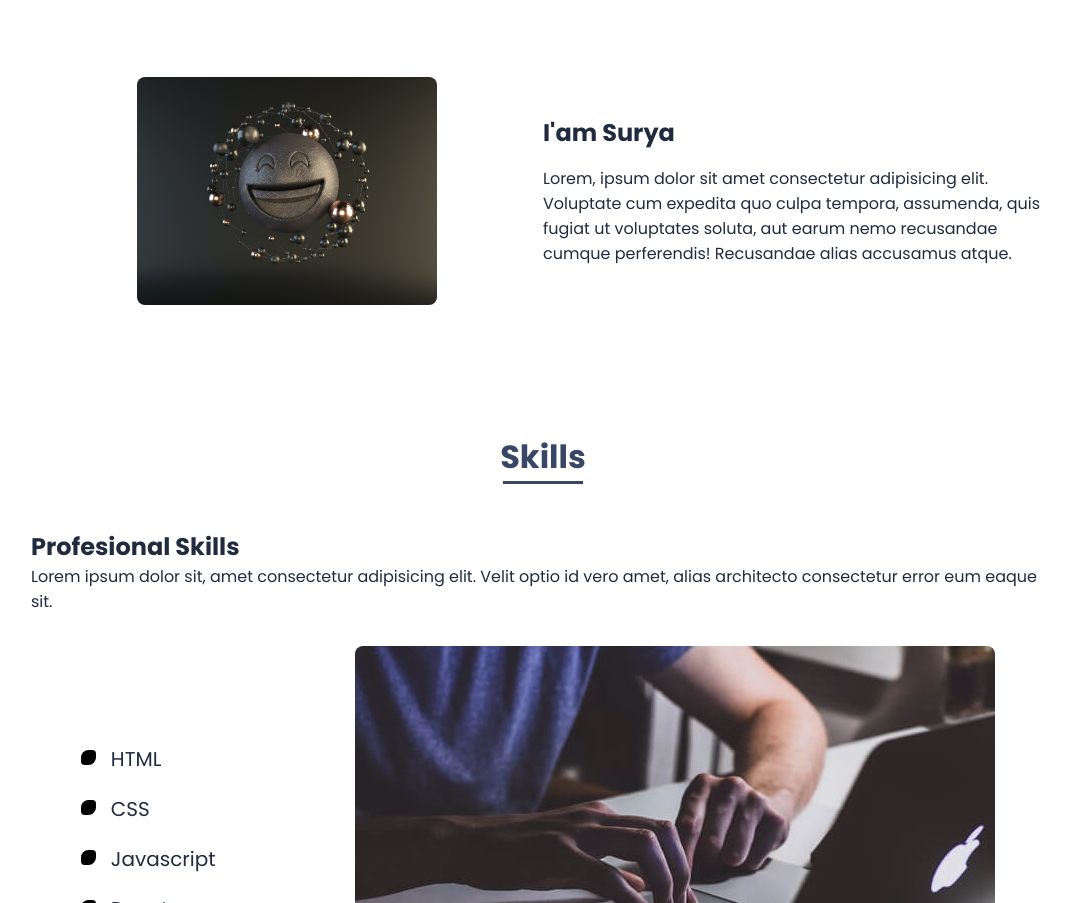
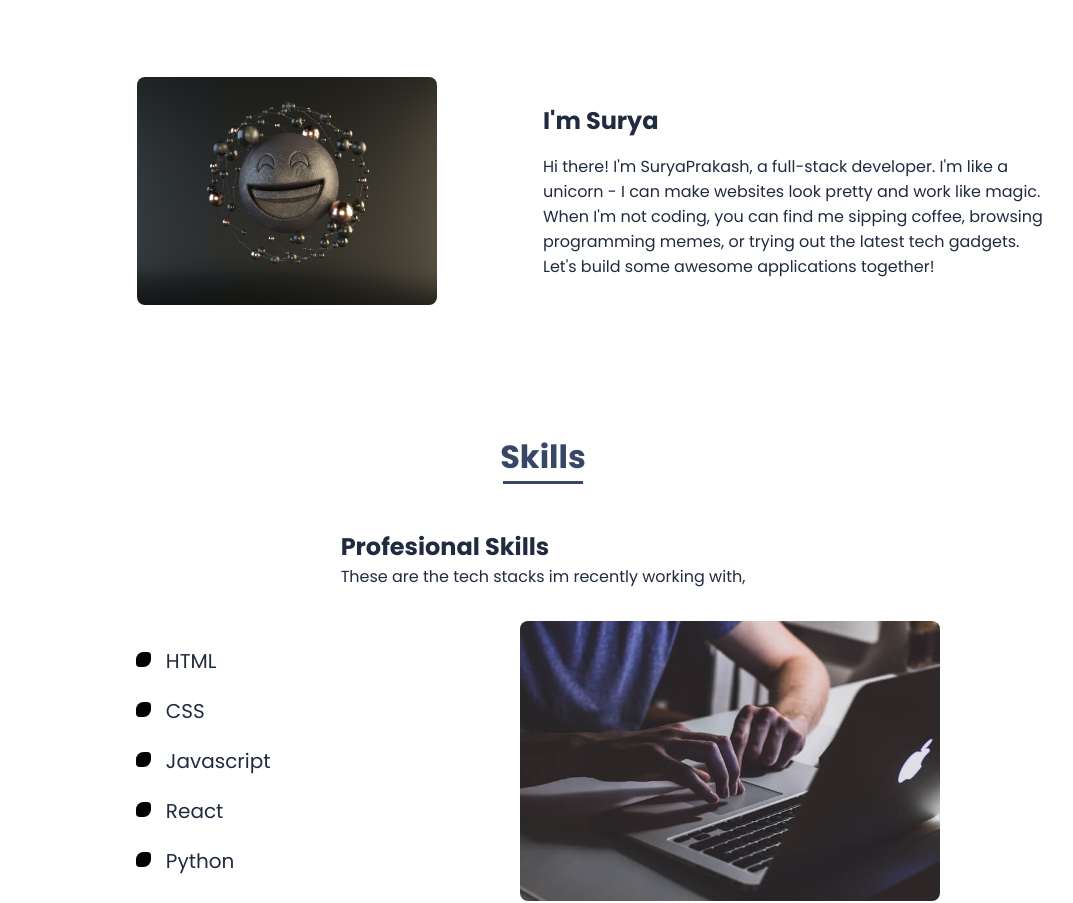
Before and after one commit to suryaaprakassh/adp, a plain HTML site: page index.html in a window 1280 px wide. Shown: the part 822-1725 px from the top of the page, without its empty margins (97-1170 px from the left). Drawn offline with nearby package versions, Linux system fonts and the light colour scheme.

Commit message:
fixed content and grammar

```diff
--- a/assets/css/styles.css
+++ b/assets/css/styles.css
@@ -142,7 +142,9 @@
     transition: .5s;
   }
 }
-
+.skill_title_div{
+  text-align: left;
+}
 .nav__item {
   margin-bottom: var(--mb-4);
 }
@@ -280,7 +282,6 @@
 /* ===== SKILLS =====*/
 .skills__container {
   row-gap: 2rem;
-  text-align: center;
 }
 
 .skills__subtitle {
@@ -320,8 +321,8 @@
 
 .skills__img {
   border-radius: .5rem;
+  width:420px;
 }
-
 /* ===== WORK =====*/
 .work__container {
   row-gap: 2rem;
--- a/index.html
+++ b/index.html
@@ -83,12 +83,13 @@
           </div>
 
           <div>
-            <h2 class="about__subtitle">I'am Surya</h2>
+            <h2 class="about__subtitle">I'm Surya</h2>
             <p class="about__text">
-              Lorem, ipsum dolor sit amet consectetur adipisicing elit.
-              Voluptate cum expedita quo culpa tempora, assumenda, quis fugiat
-              ut voluptates soluta, aut earum nemo recusandae cumque
-              perferendis! Recusandae alias accusamus atque.
+              Hi there! I'm SuryaPrakash, a full-stack developer. I'm like a
+              unicorn - I can make websites look pretty and work like magic.
+              When I'm not coding, you can find me sipping coffee, browsing
+              programming memes, or trying out the latest tech gadgets. Let's
+              build some awesome applications together!
             </p>
           </div>
         </div>
@@ -99,12 +100,10 @@
         <h2 class="section-title">Skills</h2>
 
         <div class="skills__container bd-grid gg">
-          <div>
+          <div class="skill_tilte_div">
             <h2 class="skills_subtitle">Profesional Skills</h2>
             <p class="skills_text">
-              Lorem ipsum dolor sit, amet consectetur adipisicing elit. Velit
-              optio id vero amet, alias architecto consectetur error eum eaque
-              sit.
+              These are the tech stacks im recently working with,
             </p>
           </div>
 
```
